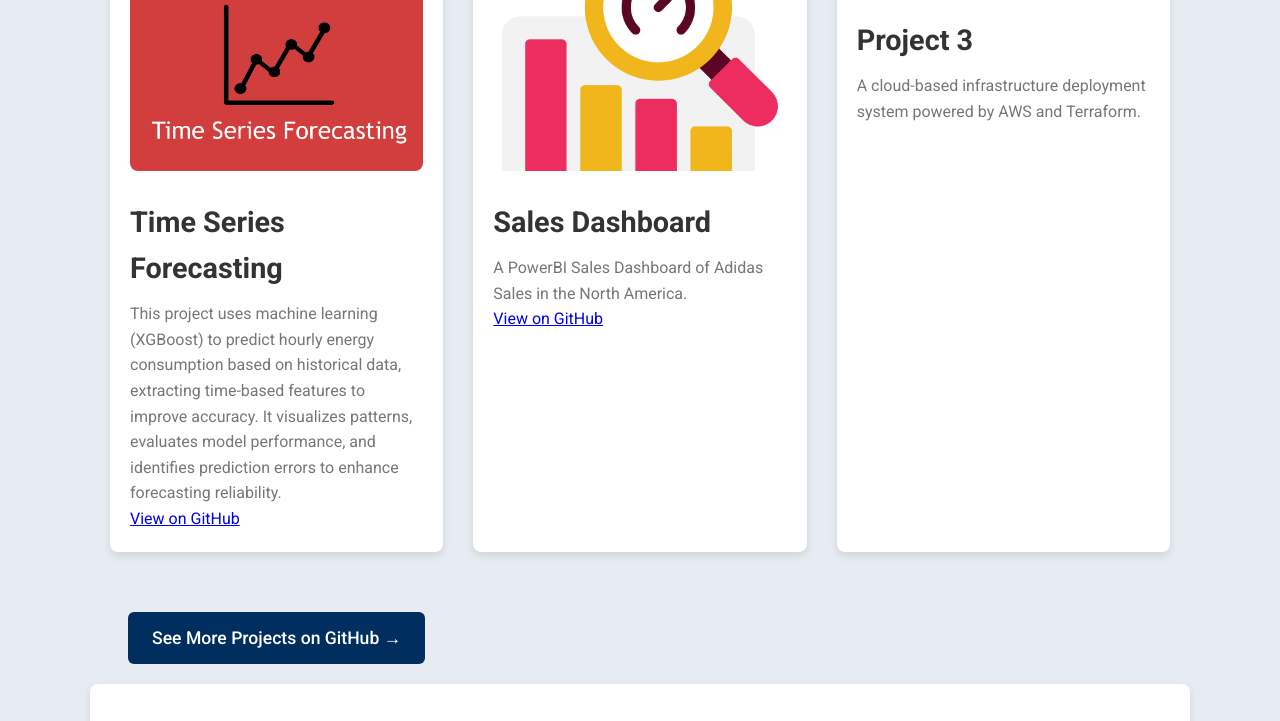
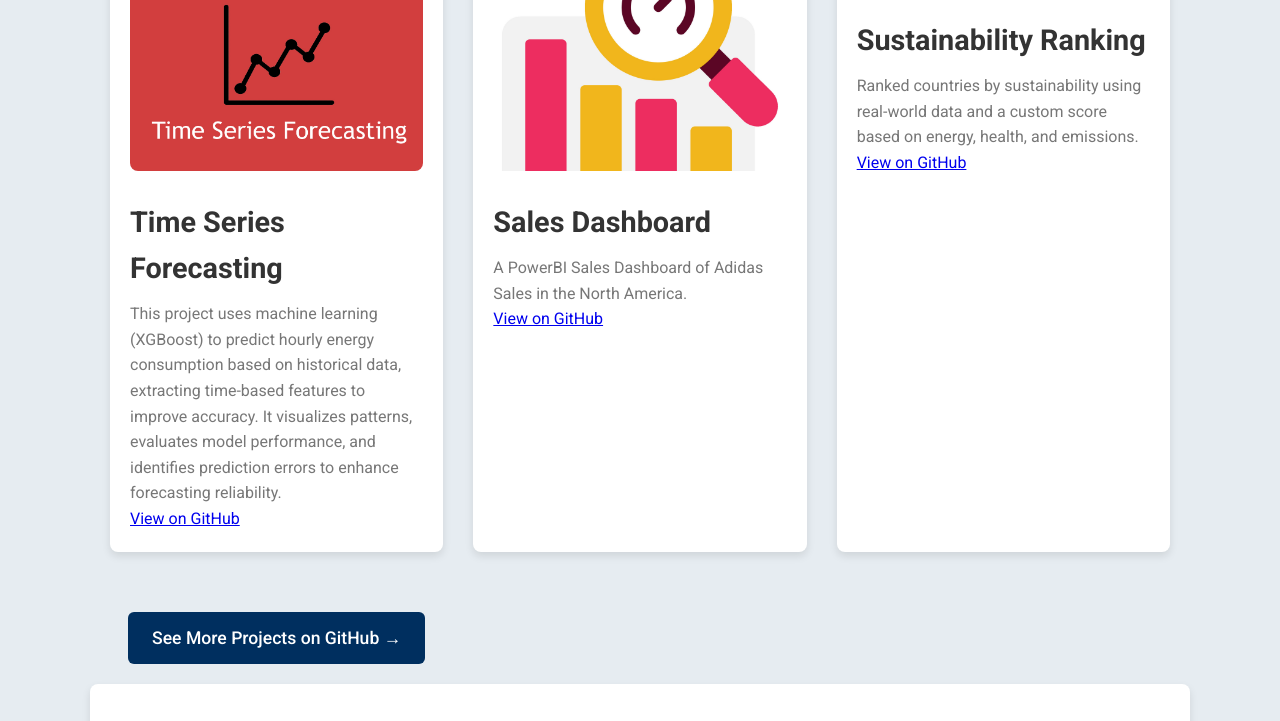
Before and after one commit to AishwaryaKANNOTH/aishwarya-portfolio, a plain HTML site: page index.html in a window 1280 px wide. Shown: the part 1033-1754 px from the top of the page. Drawn offline with Linux system fonts and the light colour scheme.

Commit message:
Update index.html

```diff
--- a/index.html
+++ b/index.html
@@ -44,9 +44,10 @@
                 <a href="https://github.com/AishwaryaKANNOTH/powerbi-adidas-sales-dashboard" target="_blank">View on GitHub</a>
             </div>
             <div class="project">
-                <img src="project3.jpg" alt="Project 3">
-                <h3>Project 3</h3>
-                <p>A cloud-based infrastructure deployment system powered by AWS and Terraform.</p>
+                <img src="sustainability.png" alt="Project 3">
+                <h3>Sustainability Ranking</h3>
+                <p>Ranked countries by sustainability using real-world data and a custom score based on energy, health, and emissions.</p>
+                <a href="https://github.com/AishwaryaKANNOTH/sustainabilityranking" target="_blank">View on GitHub</a>
             </div>
             <div class="more-projects">
                 <a href="https://github.com/AishwaryaKANNOTH?tab=repositories" target="_blank" class="github-explore-button">
```
